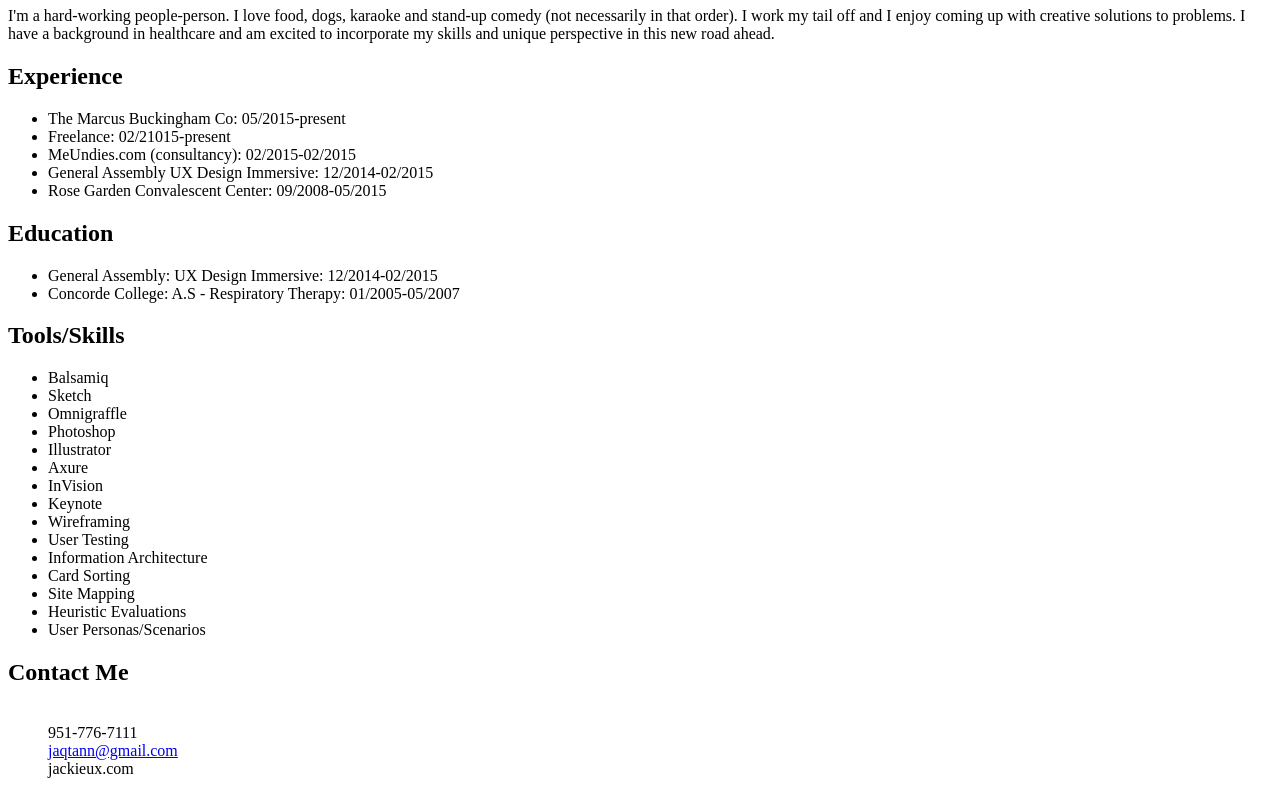
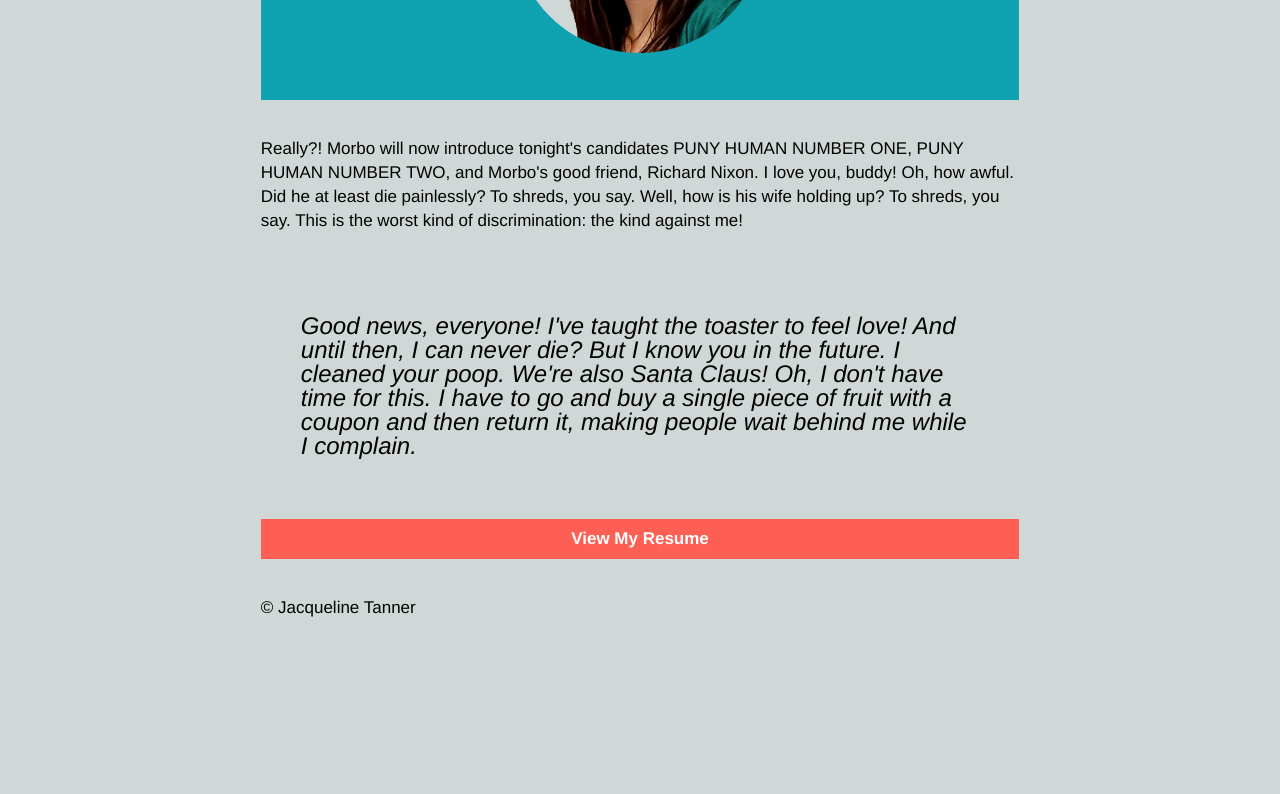
Before and after one commit to jackietanner42/FEWD, a plain HTML site: page homework_resume/index.html in a window 1280 px wide. Shown: the part 338-1132 px from the top of the page. After the commit the page ends 975 px from the top, so only its background shows below. Drawn offline with Linux system fonts and the light colour scheme.

Commit message:
Updated Personal Resume Homework

```diff
--- /dev/null
+++ b/homework_resume/css/style.css
@@ -0,0 +1,47 @@
+body {
+  color: #020202;
+  background: #CFD7D7;
+  font-size: 17px;
+  line-height: 24px;
+}
+
+*{
+  box-sizing: border-box;
+}
+
+h1, h2, h3, h4, h5, h6, p, a, li, blockquote {
+  padding-top: 20px;
+  font-family: 'Helvetica', sans-serif;
+}
+
+blockquote {
+  font-style: italic;
+  font-size: 24px;
+}
+
+#container {
+  width:60%;
+  height:auto;
+  position:relative;
+  left:20%;
+}
+
+header {
+  padding-top:40px;
+  padding-bottom: 40px;
+  text-align: center;
+  background: #0FA3B1;
+}
+
+section div {
+  text-align: center;
+}
+
+.button {
+  display: block;
+  color: #FFFFFF;
+  font-weight: bold;
+  background: #FE5F55;
+  padding: 8px;
+  text-decoration: none;
+}
--- a/homework_resume/index.html
+++ b/homework_resume/index.html
@@ -1,61 +1,48 @@
 <!DOCTYPE html>
 
 <html>
-
-<body>
-
-  <img src="img/circle.png">
+  <head>
+    <title> Jacqueline Tanner Resume </title>
+    <link rel="stylesheet" href="css/style.css" >
+  </head>
+  <body>
+  <div id="container">
+  <header>
 
   <h1>Jacqueline Tanner</h1>
 
-  <p>I'm a hard-working people-person. I love food, dogs, karaoke and stand-up comedy
-    (not necessarily in that order). I work my tail off and I enjoy coming up with
-    creative solutions to problems. I have a background in healthcare and am excited to
-    incorporate my skills and unique perspective in this new road ahead.</p>
+  <img src="img/circle.png" title="Jackie is Awesome!">
+  </header>
 
-    <h2>Experience</h2>
+  <section>
 
-    <ul>
-      <li>The Marcus Buckingham Co: 05/2015-present</li>
-      <li>Freelance: 02/21015-present</li>
-      <li>MeUndies.com (consultancy): 02/2015-02/2015</li>
-      <li>General Assembly UX Design Immersive: 12/2014-02/2015</li>
-      <li>Rose Garden Convalescent Center: 09/2008-05/2015</li>
-    </ul>
+    <p>
+      Really?! Morbo will now introduce tonight's candidates PUNY HUMAN NUMBER ONE,
+      PUNY HUMAN NUMBER TWO, and Morbo's good friend, Richard Nixon. I love you, buddy!
+      Oh, how awful. Did he at least die painlessly? To shreds, you say. Well, how is his
+      wife holding up? To shreds, you say. This is the worst kind of discrimination: the
+      kind against me!
+    </p>
 
-    <h2>Education</h2>
+    <p>
+      <blockquote>
+        Good news, everyone! I've taught the toaster to feel love! And until then, I can never
+        die? But I know you in the future. I cleaned your poop. We're also Santa Claus! Oh, I
+        don't have time for this. I have to go and buy a single piece of fruit with a coupon and
+        then return it, making people wait behind me while I complain.
+      </blockquote>
+    </p>
 
-    <ul>
-      <li>General Assembly: UX Design Immersive: 12/2014-02/2015</li>
-      <li>Concorde College: A.S - Respiratory Therapy: 01/2005-05/2007</li>
-    </ul>
+    <div>
+      <a href="resume.html" class="button">View My Resume</a>
 
-    <h2>Tools/Skills</h2>
+  </section>
 
-    <ul>
-      <li>Balsamiq</li>
-      <li>Sketch</li>
-      <li>Omnigraffle</li>
-      <li>Photoshop</li>
-      <li>Illustrator</li>
-      <li>Axure</li>
-      <li>InVision</li>
-      <li>Keynote</li>
-      <li>Wireframing</li>
-      <li>User Testing</li>
-      <li>Information Architecture</li>
-      <li>Card Sorting</li>
-      <li>Site Mapping</li>
-      <li>Heuristic Evaluations</li>
-      <li>User Personas/Scenarios</li>
-    </ul>
+  <footer>
+    <p>&copy; Jacqueline Tanner</p>
+  </footer>
 
-    <h2>Contact Me</h2>
-    <ul>
-      <br>951-776-7111</br>
-      <a href="jaqtann@gmail.com">jaqtann@gmail.com</a>
-      <br>jackieux.com</br>
-    </ul>
+
 
 
 </body>
```
Also changed, not shown: homework_resume/resume.html (added, +69 -0 lines), wendy-bites/index.html (+8 -1 lines).
